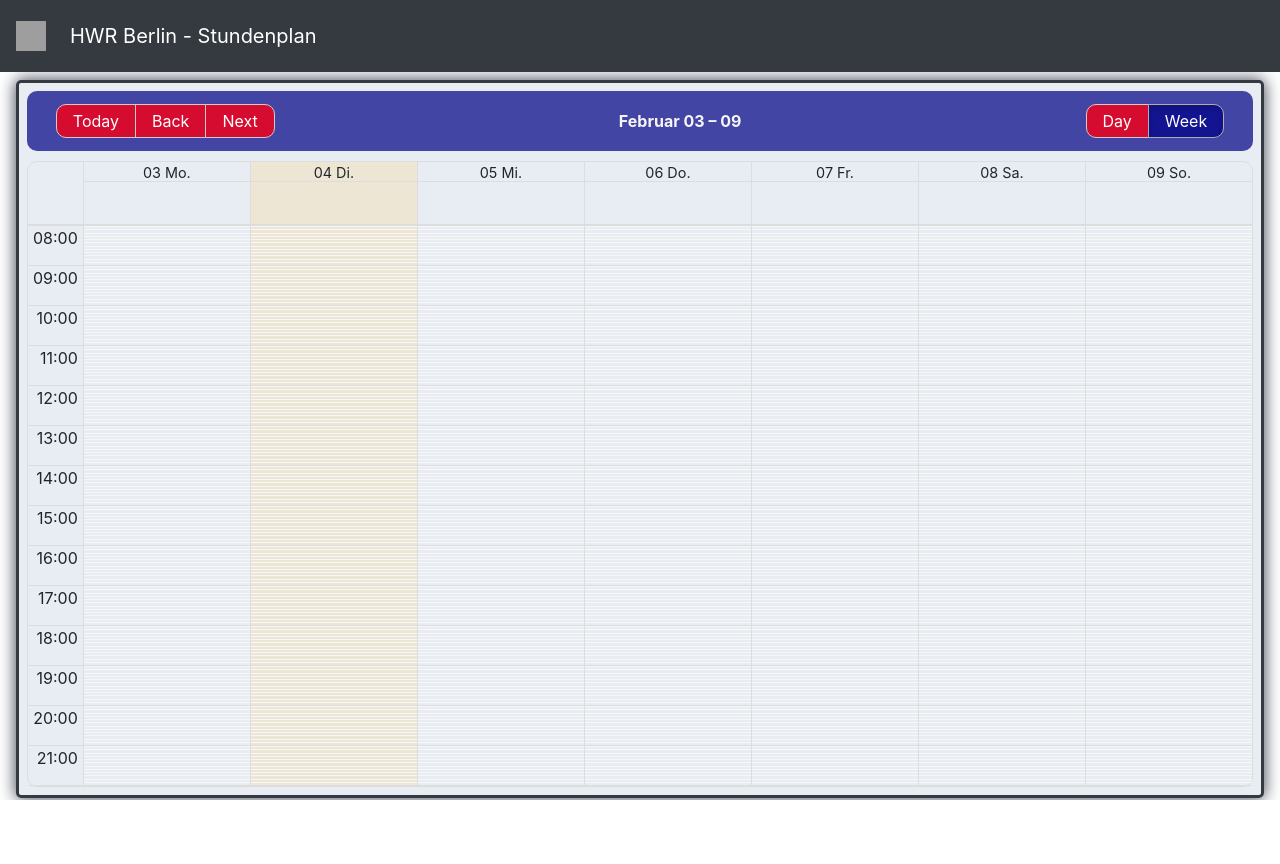
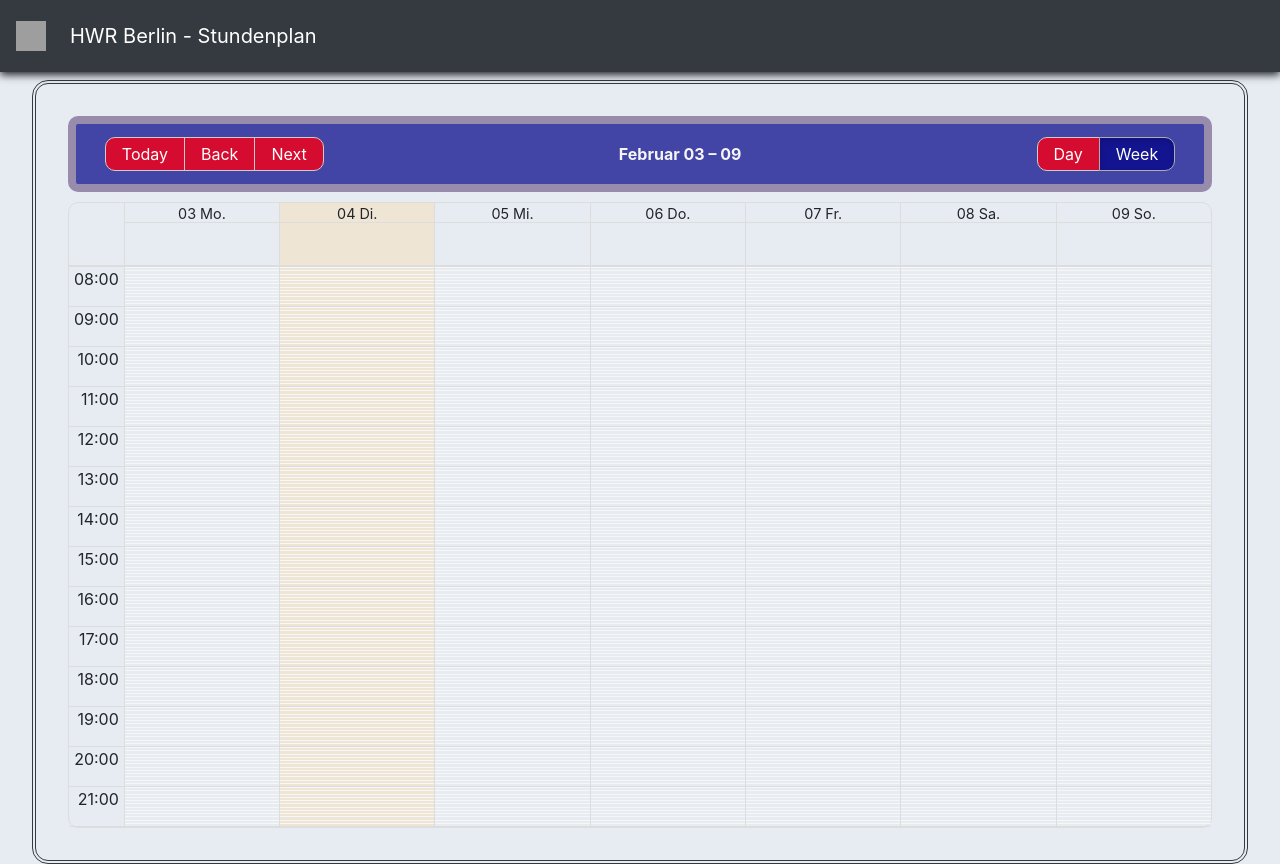
Before and after one commit to JuWeber99/proncal, a React (Create React App) app: page / in a window 1280 px wide. Before the commit the page ends 800 px from the top, so only its background shows below. Built offline with nearby package versions, Linux system fonts and the light colour scheme; no server answers; grey boxes are pictures that could not be loaded.

Commit message:
styling and icons

```diff
--- a/src/App.tsx
+++ b/src/App.tsx
@@ -3,11 +3,15 @@ import {MyCalendar} from "./components/calendar/MyCalendar";
 import {DateContextProvider} from "./model/DateContextProvider";
 import {CalendarMetadata} from "./components/calendar/CalendarMetadata";
 import {HwrNavbar} from "./components/HwrNavbar";
+import {Collapse} from "react-bootstrap";
 
 const App = () => {
     return (
         <div style={{height: "100vh"}}>
             <HwrNavbar/>
+            <Collapse in timeout={1500}>
+                <div>
+
                     <div className={"calendar-container"}>
                         <DateContextProvider>
                             <CalendarMetadata/>
@@ -15,6 +19,8 @@ const App = () => {
                         </DateContextProvider>
                     </div>
                 </div>
+            </Collapse>
+        </div>
     );
 };
 export default App;
--- a/src/components/HwrNavbar.tsx
+++ b/src/components/HwrNavbar.tsx
@@ -7,7 +7,10 @@ export const HwrNavbar = () => {
         <Navbar bg="dark" variant="dark"
                 sticky={"top"}
                 as={"div"}
-                style={{padding: "2vmin"}}
+                style={{
+                    padding: "1rem",
+                    boxShadow: "0 0.2rem 0.5rem 0 "
+                }}
         >
             <Navbar.Brand href="#home">
                 <img
--- a/src/styles/app.sass
+++ b/src/styles/app.sass
@@ -1,14 +1,14 @@
 @import "src/styles/customCalendar"
 
 $bg-color: rgba(166, 184, 209, 0.26)
+body
+  background-color: $bg-color
 
 .calendar-container
-  margin: 1vmin 2vmin
-  border: 0.2rem $dark-bt-color solid
-  box-shadow: 0px 0px 2vmin 1px #454d5b
-  padding: 1vmin
-  border-radius: 5px
-  background-color: $bg-color
+  margin: 0.5rem 2rem
+  padding: 2rem
+  border: 0.3rem $dark-bt-color double
+  border-radius: 1rem
 
 .calendar-metadata-container
   display: flex
--- a/src/styles/customCalendar.sass
+++ b/src/styles/customCalendar.sass
@@ -34,11 +34,12 @@ h5
   border-radius: 10px
 
 .rbc-toolbar
+  border-radius: 10px
   font-weight: bolder!important
   color: whitesmoke
   background-color: $hwr-color-active
-  border-radius: 10px
   padding: 0.8rem
+  border: 0.5rem $custom-yellow solid
 
 .rbc-btn-group
   margin: 0 1rem
```
Lines whose indentation alone changed are shown as unchanged.
